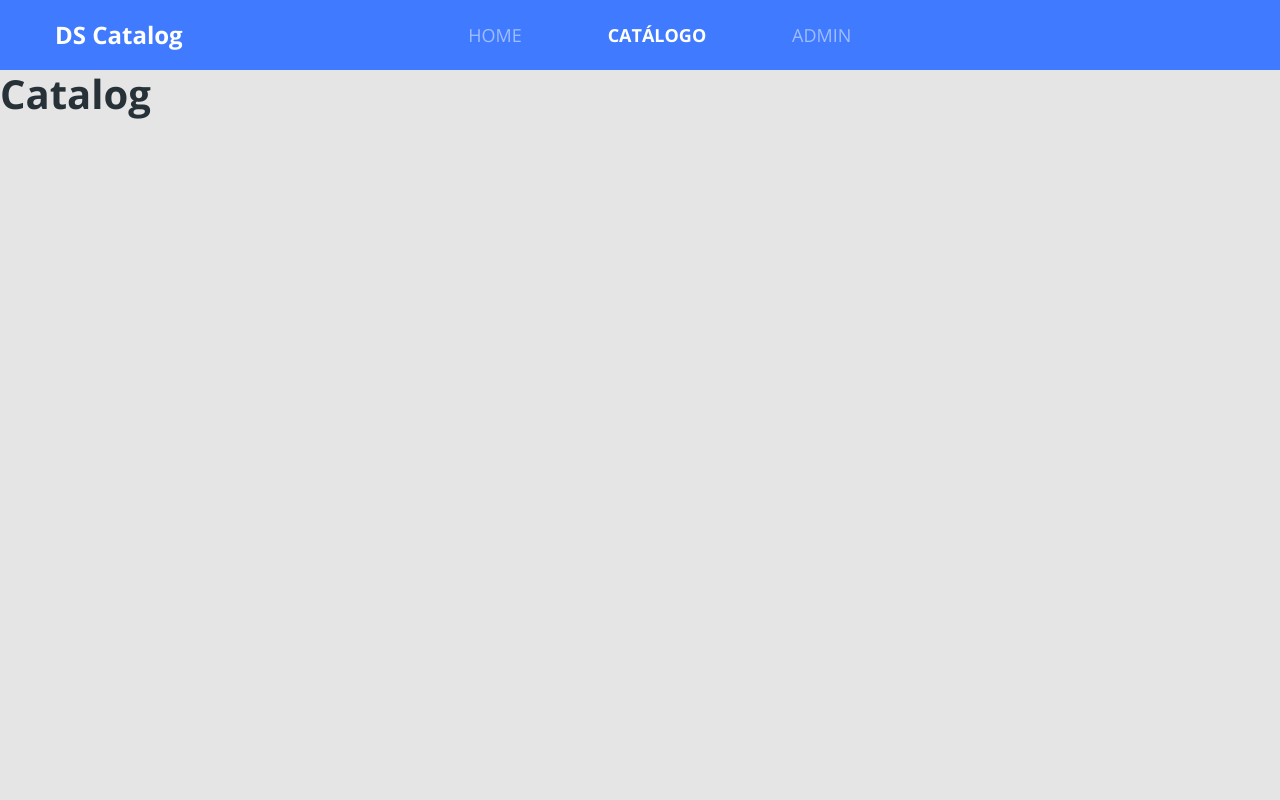
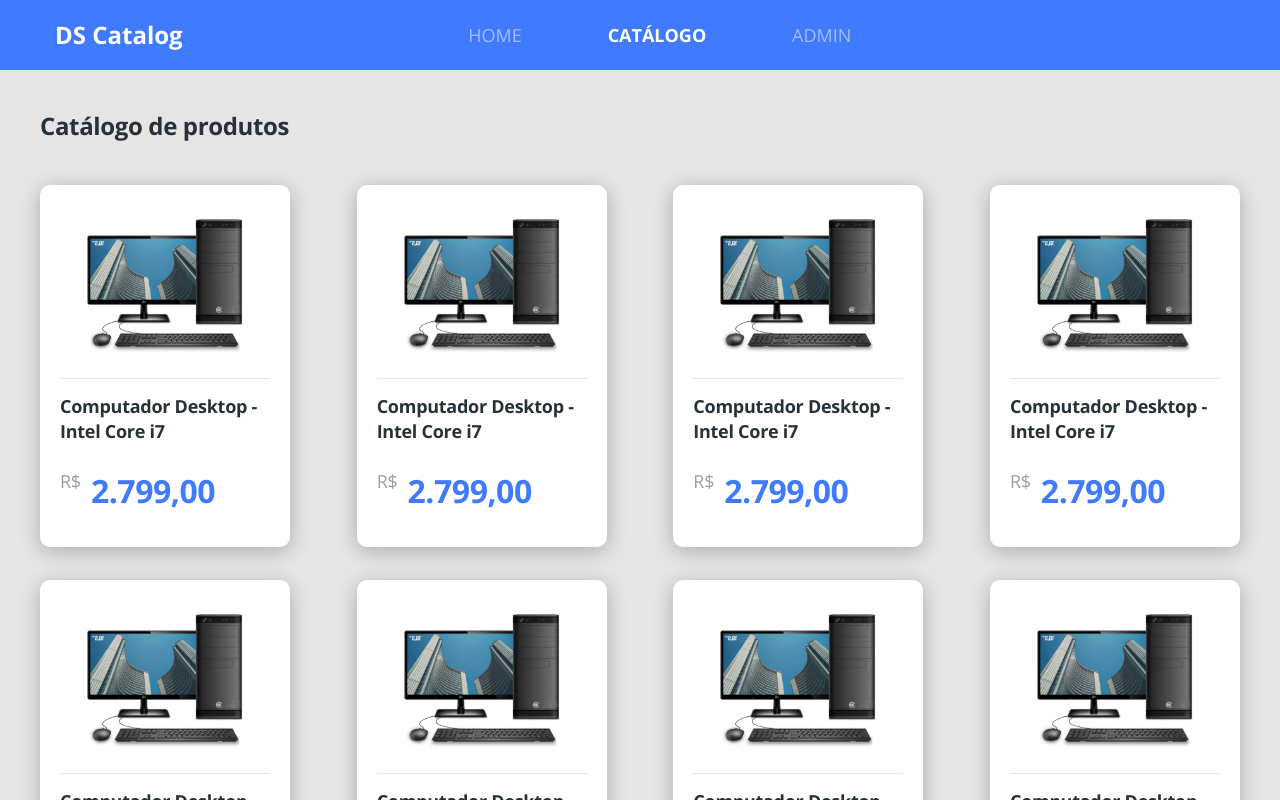
Before and after one commit to kleberlimaGit/dscatalog-bootcamp, a React (Create React App) app in the folder front-web/: page /catalog in a window 1280 px wide. Shown: the top 800 px of the page. Built offline with nearby package versions, Linux system fonts and the light colour scheme.

Commit message:
layout listagem de produtos

```diff
--- a/front-web/src/app.scss
+++ b/front-web/src/app.scss
@@ -22,3 +22,8 @@
     color: unset;
   }
 }
+
+.card-base{
+  box-shadow: 0px 4px 20px rgba(0,0,0,0.25);
+  background-color: #ffffff;
+}
--- /dev/null
+++ b/front-web/src/pages/Catalog/components/ProductCard/index.tsx
@@ -0,0 +1,24 @@
+import React from 'react';
+import { ReactComponent as ComputerCard} from '../../../../core/assets/images/Computer.svg'
+import './styles.scss';
+
+const ProductCard = () => (
+<div className="card-base product-card-container">
+    <ComputerCard/>
+    <div className="product-info">
+        <h6 className="product-name">
+            Computador Desktop - Intel Core i7
+        </h6>
+        <div className="product-price-container d-flex">
+            <span className="product-currency">R$</span>
+            <h3 className="product-price">
+                2.799,00
+            </h3>
+        </div>
+    </div>
+</div>
+
+);
+
+
+export default ProductCard;
--- /dev/null
+++ b/front-web/src/pages/Catalog/components/ProductCard/styles.scss
@@ -0,0 +1,39 @@
+.product-card-container{
+    border-radius: 10px;
+    padding: 20px 20px 34px 20px;
+    text-align: center;
+}
+
+.product-info{
+    margin-top: 15px;
+    border-top: 1px solid #e1e1e1e1;
+    padding-top: 15px;
+}
+
+.product-name{
+    font-size: 18px;
+    line-height: 25px;
+    letter-spacing: -0.015em;
+    color: #263238;
+    text-align: left;
+
+}
+.product-price-container{
+    margin-top: 25px;
+}
+
+.product-currency{
+    font-size: 18px;
+    line-height: 25px;
+    letter-spacing: -0.015em;
+    color: #9e9e9e;
+}
+
+.product-price{
+    color: #407bff;
+    font-size: 32px;
+    line-height: 44px;
+    letter-spacing: -0.015em;
+    margin-left: 10px;
+
+}
--- a/front-web/src/pages/Catalog/index.tsx
+++ b/front-web/src/pages/Catalog/index.tsx
@@ -1,10 +1,28 @@
 import React from 'react';
+import ProductCard from './components/ProductCard';
+import './styles.scss'
 
 const Catalog = () => (
 
-<div>
-    <h1>Catalog</h1>
+<div className="catalog-container">
+    <h1 className="catalog-title">Catálogo de produtos</h1>
+
+    <div className="catalog-products">
+        <ProductCard/>
+        <ProductCard/>
+        <ProductCard/>
+        <ProductCard/>
+        <ProductCard/>
+        <ProductCard/>
+        <ProductCard/>
+        <ProductCard/>
+        <ProductCard/>
+        <ProductCard/>
+        <ProductCard/>
+        <ProductCard/>
+    </div>
 </div>
+
 
 );
 
--- /dev/null
+++ b/front-web/src/pages/Catalog/styles.scss
@@ -0,0 +1,17 @@
+.catalog-container{
+    margin-top: 39px;
+    padding: 0 40px;
+}
+.catalog-title{
+    font-size: 24px;
+    line-height: 33px;
+    letter-spacing: -0.015em;
+}
+.catalog-products{
+    margin-top: 43px;
+    display: grid;
+    grid-template-columns: repeat(auto-fill, 250px);
+    gap: 33px 20px;
+    justify-content: space-between;
+
+}
--- a/front-web/src/pages/Home/index.tsx
+++ b/front-web/src/pages/Home/index.tsx
@@ -6,7 +6,7 @@
 const Home = () => (
 
 <div className="row home-container d-flex">
-    <div className="home-content d-flex">
+    <div className="home-content d-flex card-base">
         <div className="col-6">
             <h1>Conheça o melhor<br/> catálogo de produtos</h1>
             <p>Ajudaremos você a encontrar os melhores<br/> produtos disponíveis no mercado</p>
--- a/front-web/src/pages/Home/styles.scss
+++ b/front-web/src/pages/Home/styles.scss
@@ -9,8 +9,6 @@
 }
 .home-content{
     box-sizing: border-box;
-    background-color: #ffffff;
-    box-shadow: 0px 4px 20px rgba(0,0,0,0.25);
     border-radius: 20px;
     padding-top: 155px;
     padding-left: 100px;
```
Also changed, not shown: front-web/src/core/assets/images/Computer.svg (added), 1 other file (tests, documents, lock files or other folders).
